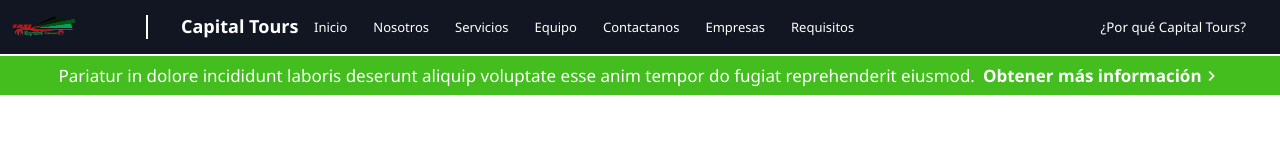
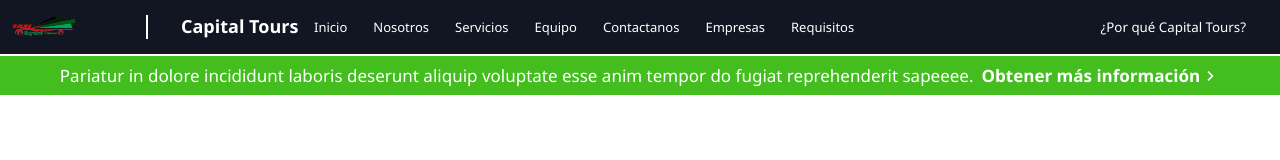
Before and after one commit to Brayan-BH/CapitalTours, a Nuxt app: page / in a window 1280 px wide. Shown: the top 160 px of the page. Built offline with nearby package versions, Linux system fonts and the light colour scheme; a web font is replaced by a local one.

Commit message:
Cambio de prueba

```diff
--- a/pages/index.vue
+++ b/pages/index.vue
@@ -5,7 +5,7 @@
             <div class="head-banner">
                 <p class="banner__text">
                     Pariatur in dolore incididunt laboris deserunt aliquip voluptate esse anim tempor do fugiat
-                    reprehenderit eiusmod.
+                    reprehenderit sapeeee.
                 </p>
                 <p class="banner__link">
                     <span class="link__text">Obtener más información</span>
```
